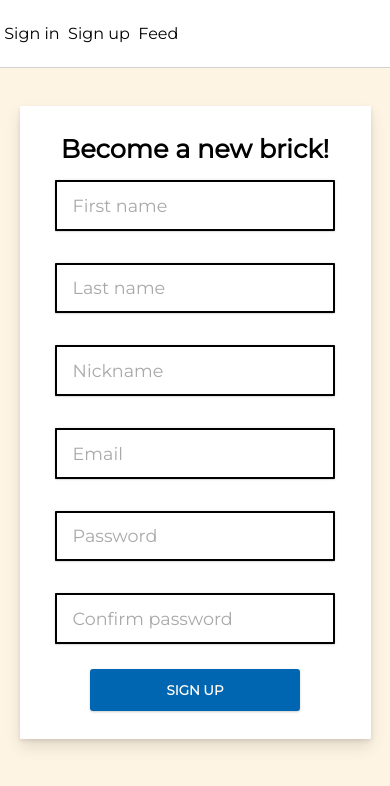
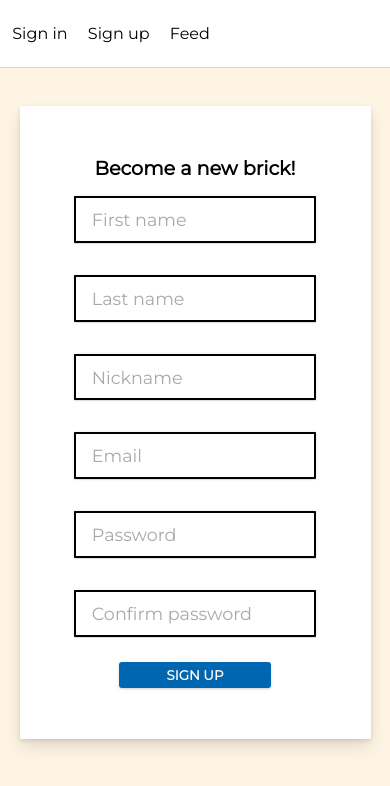
Before and after one commit to vitorguima/wal_app_frontend, a React (Create React App) app: page /register in a window 390 px wide. Shown: the top 786 px of the page. Built offline with nearby package versions, Linux system fonts and the light colour scheme.

Commit message:
style: fix responsive style for header and register form

```diff
--- a/src/components/Header.jsx
+++ b/src/components/Header.jsx
@@ -88,7 +88,7 @@ export default function Header() {
             </span>
           </Link>
         </HeaderBiggerWrapper>
-        <HeaderBiggerWrapper />
+        <HeaderMinorWrapper />
       </>
     );
   };
--- a/src/styles/header.js
+++ b/src/styles/header.js
@@ -29,7 +29,6 @@ export const HeaderWrapper = styled.div`
     }
 
     @media ${devices.mobileL} {
-      margin-right: 0.8;
       font-size: 1em;
     }
   }
@@ -43,6 +42,17 @@ export const HeaderBiggerWrapper = styled.div`
   display: flex;
   width: 70vw;
   justify-content: flex-start;
+  padding: 0.5rem;
+
+  span {
+    @media ${devices.mobileL} {
+      margin-right: 1rem;
+    }
+  }
+
+  @media ${devices.mobileL} {
+    width: 75vw;
+  }
 `;
 
 export const HeaderMinorWrapper = styled.div`
@@ -50,6 +60,10 @@ export const HeaderMinorWrapper = styled.div`
   width: 30vw;
   /* background-color: red; */
   justify-content: flex-end;
+
+  @media ${devices.mobileL} {
+    width: 25vw;
+  }
 `;
 
 export const LogoutButton = styled.button`
@@ -59,7 +73,7 @@ export const LogoutButton = styled.button`
   cursor: pointer;
   padding: 0;
   color: black;
-  padding: 0;
+  padding: 0.5rem;
   margin: 2vw;
 
   :hover {
--- a/src/styles/registerForm.js
+++ b/src/styles/registerForm.js
@@ -29,7 +29,7 @@ export const Form = styled.form`
     font-size: 1.9rem;
 
     @media ${devices.mobileL} {
-      font-size: 1.6rem;
+      font-size: 1.2rem;
     }
   }
 
@@ -39,6 +39,7 @@ export const Form = styled.form`
 
   @media ${devices.mobileL} {
     width: 90%;
+    padding: 1.5rem;
   }
 `;
 
@@ -80,4 +81,13 @@ export const RegisterButton = styled.button`
   :hover {
     background: #00BFFF;
   }
+
+  @media ${devices.tablet} {
+    width: 60%;
+  }
+
+  @media ${devices.mobileL} {
+    width: 50%;
+    padding: 0.3rem 0.9rem;
+  }
 `;
```
